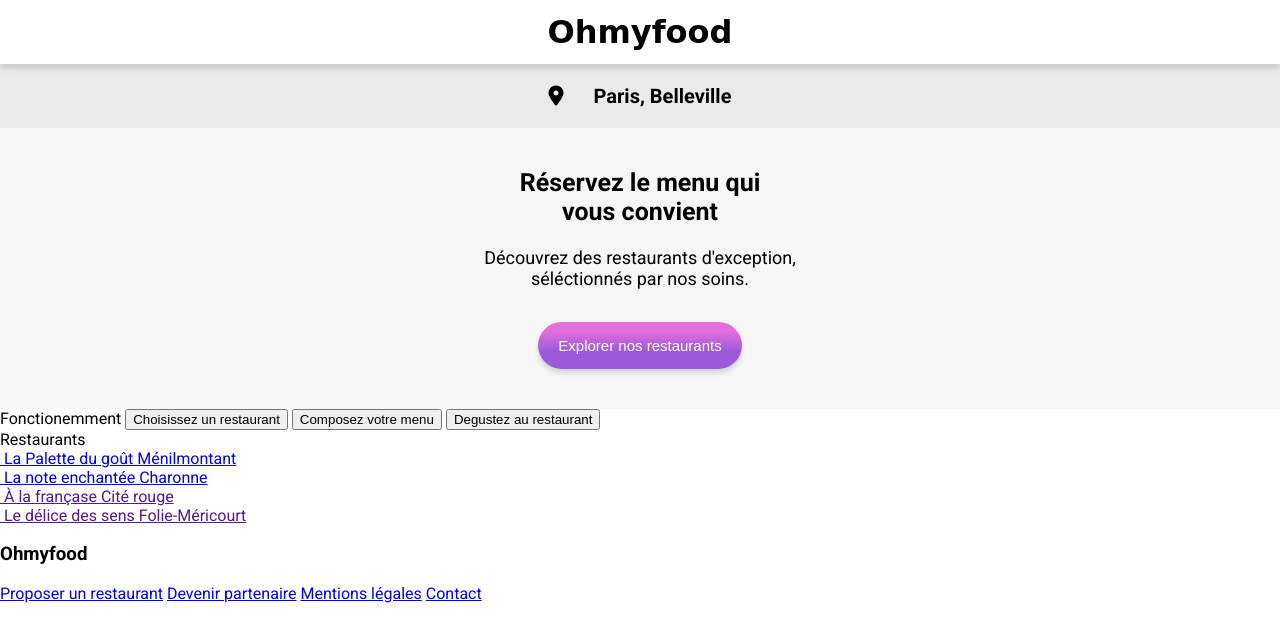
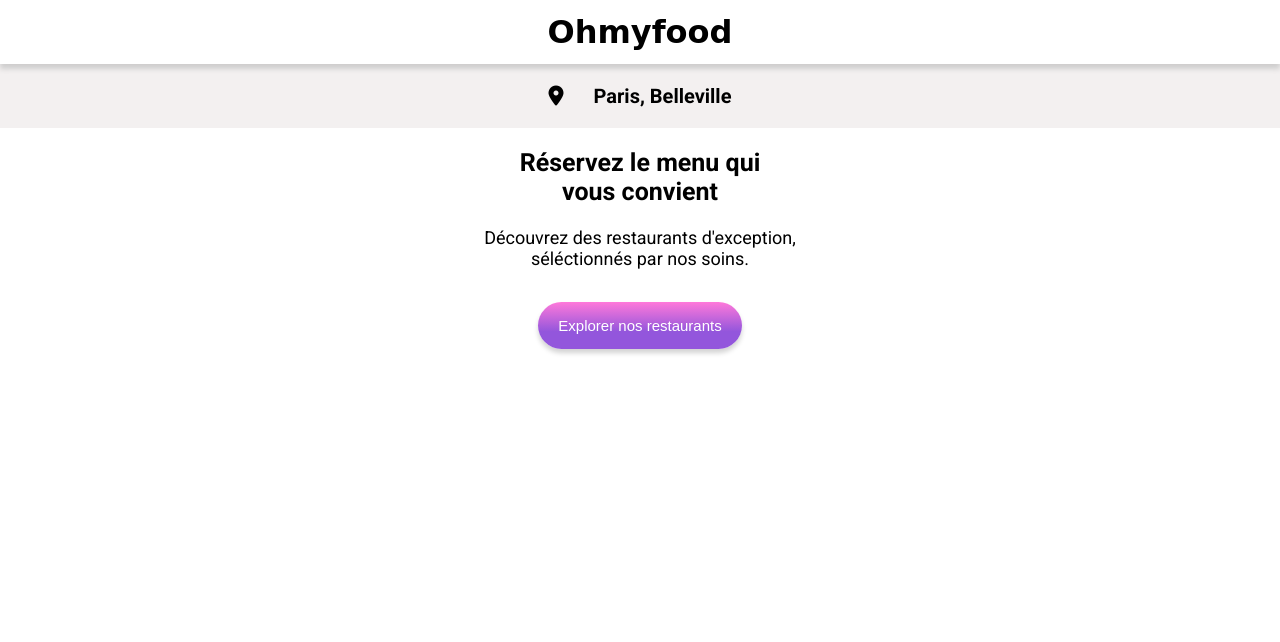
Before and after one commit to Graveselea/P3, a plain HTML site: page index.html in a window 1280 px wide. Drawn offline with Linux system fonts and the light colour scheme; a web font is replaced by a local one.

```diff
--- a/index.html
+++ b/index.html
@@ -25,58 +25,6 @@
             <p>Découvrez des restaurants d'exception, <br> séléctionnés par nos soins.</p>
             <button>Explorer nos restaurants</button>
         </section>
-
-        <section class="fonctionnement">
-            Fonctionemment
-            <button>
-                <i></i>
-                Choisissez un restaurant
-            </button>
-            <button>
-                <i></i>
-                Composez votre menu
-            </button>
-            <button>
-                <i></i>
-                Degustez au restaurant
-            </button>
-        </section>
-
-        <section class="restaurant">
-            Restaurants
-            <div>
-                <a href="#">
-                    <img src="" alt="">
-                    La Palette du goût Ménilmontant
-                </a>
-            </div>
-            <div>
-                <a href="#">
-                    <img src="" alt="">
-                    La note enchantée Charonne
-                </a>
-            </div>
-            <div>
-                <a href="">
-                    <img src="" alt="">
-                    À la françase Cité rouge
-                </a>
-            </div>
-            <div>
-                <a href="">
-                    <img src="" alt="">
-                 Le délice des sens Folie-Méricourt
-                </a>
-            </div>
-    </section>
-
-    <footer>
-       <h3>Ohmyfood</h3>
-       <a href="#">Proposer un restaurant</a>
-       <a href="#">Devenir partenaire</a>
-       <a href="#">Mentions légales</a>
-       <a href="mailto:#">Contact</a>
-    </footer>
     </main>
 
  <script src="https://kit.fontawesome.com/691133230a.js" crossorigin="anonymous"></script>
--- a/style.css
+++ b/style.css
@@ -30,7 +30,7 @@
     display: flex;
     align-items: center;
     justify-content: center;
-    background-color: rgb(234, 234, 234) ;
+    background-color: rgb(243, 240, 240) ;
     text-align: center;
 }
 
@@ -44,12 +44,10 @@
 
 .explorer {
     text-align: center;
-    background-color: rgba(246, 246, 246);
-    padding: 40px;
 }
 
 .explorer h2 {
-    margin-top: 0;
+    margin-top: 20px;
     font-size: 25px;
 }
 
@@ -58,7 +56,8 @@
 }
 
 .explorer button {
-    background: linear-gradient(180deg, rgba(226,111,218,1) 19%, rgba(156,89,220,1) 63%);     color: white;
+    background: linear-gradient(180deg, rgba(255,121,218,1) 0%, rgba(147,86,220,1) 63%);
+    color: white;
     font-size: 15px ;
     padding: 15px 20px;
     border-radius: 30px;
@@ -71,6 +70,4 @@
 .explorer button:hover {
     transform: scale(1.02);
     opacity: 0.9;
-    box-shadow: 0px 4px 5px grey;
-
 }
```
Also changed, not shown: package.json (deleted, +0 -22 lines), 4 other files.
